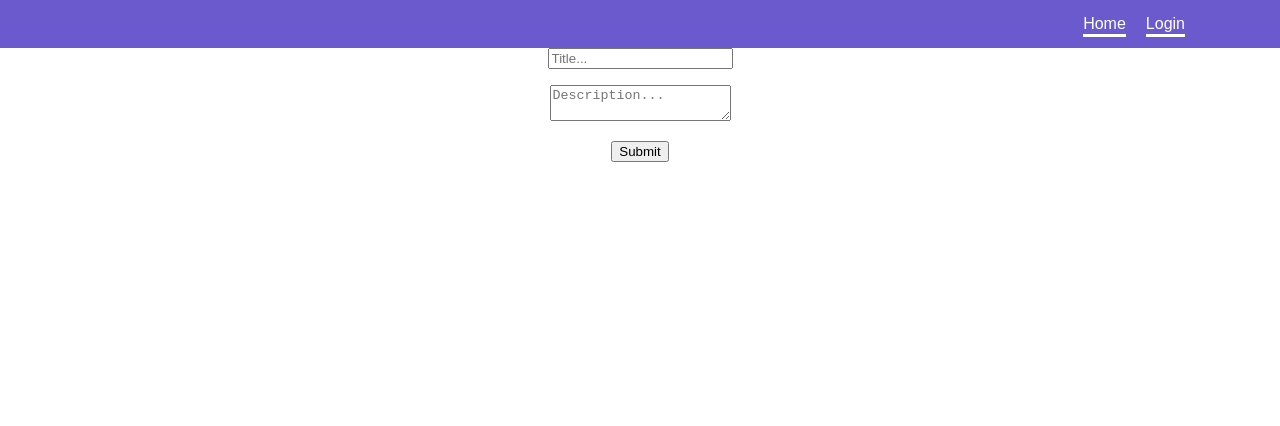
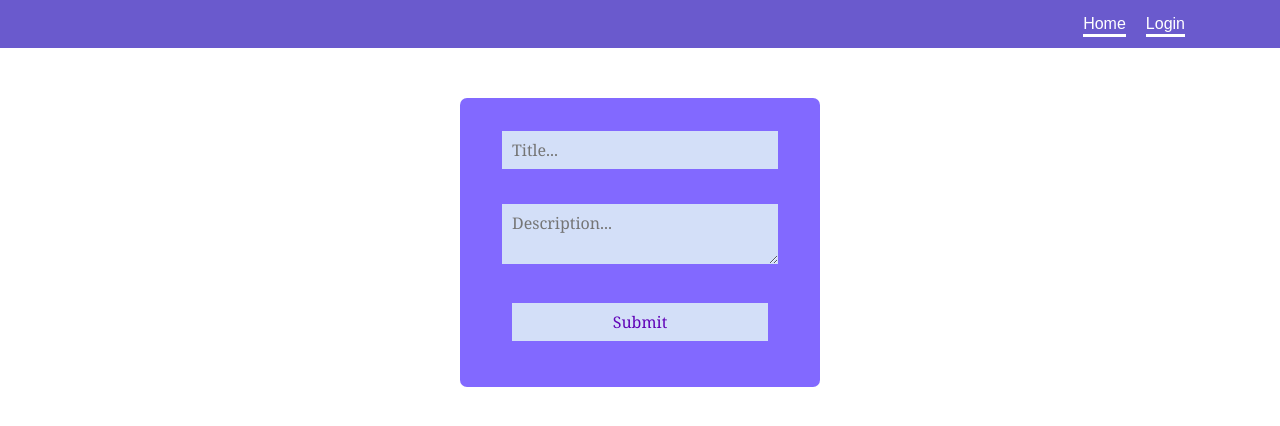
Before and after one commit to matheusfribeiro/firebaseSocialmedia, a React (Vite) app: page /createpost in a window 1280 px wide. Shown: the top 426 px of the page. Built offline with nearby package versions, Linux system fonts and the light colour scheme; no server answers.

Commit message:
feat: database config

```diff
--- a/src/Pages/create-post/CreateForm.tsx
+++ b/src/Pages/create-post/CreateForm.tsx
@@ -1,6 +1,14 @@
+import './createpost.css'
+
 import {useForm} from 'react-hook-form'
 import * as yup from 'yup'
 import { yupResolver } from '@hookform/resolvers/yup'
+import {addDoc, collection} from 'firebase/firestore'
+import { db, auth } from '../../config/firebase'
+import { useAuthState } from 'react-firebase-hooks/auth'
+import { useNavigate } from 'react-router-dom'
+
+
 
 interface CreateFormData {
   title: string,
@@ -8,26 +16,45 @@ interface CreateFormData {
 }
 
 export const CreateForm = () => {
+  const [user] = useAuthState(auth)
+  const navigate = useNavigate()
+
+
   const schema = yup.object().shape({
     title: yup.string().required("You must add a title."),
     description: yup.string().required("You must add a description.")
   })
 
-  const {register, handleSubmit, formState: {errors}} = useForm<CreateFormData>({
+  const {
+    register,
+    handleSubmit,
+    formState: {errors},
+  } = useForm<CreateFormData>({
     resolver: yupResolver(schema)
   })
 
-  const onCreatePost = (data: CreateFormData) => {
-    console.log(data)
+  const postsRef = collection(db, "posts")
+
+  const onCreatePost = async (data: CreateFormData) => {
+    await addDoc(postsRef, {
+      title: data.title,
+      description: data.description,
+      username: user?.displayName,
+      userId: user?.uid
+    })
+
+    navigate("/")
   }
 
   return (
+    <div className="create-post">
       <form onSubmit={handleSubmit(onCreatePost)}>
         <input placeholder='Title...' {...register("title")} />
         <p style={{color: "red"}}>{errors.title?.message}</p>
         <textarea placeholder='Description...' {...register("description")} />
         <p style={{color: "red"}}>{errors.description?.message}</p>
-      <input type="submit" />
+        <input className='submitform' type="submit" />
       </form>
+    </div>
   )
 }
--- /dev/null
+++ b/src/Pages/create-post/createpost.css
@@ -0,0 +1,40 @@
+input,
+textarea {
+  font-family: Cambria, Cochin, Georgia, Times, 'Times New Roman', serif;
+}
+
+.create-post {
+  width: 100%;
+  height: auto;
+  display: flex;
+  justify-content: center;
+}
+
+form {
+  margin-top: 50px;
+  padding: 30px 20px;
+  width: 320px;
+  border-radius: 7px;
+  background-color: white;
+  backdrop-filter: blur(5px);
+  background-color: rgba(43, 0, 255, 0.588);
+  overflow: hidden;
+}
+
+input,
+textarea {
+  width: 80%;
+  padding: 8px 10px;
+  margin: 3px 8px 16px 8px;
+  background-color: rgba(222, 239, 248, 0.877);
+  border: 0px transparent;
+  color: rgb(97, 4, 184);
+  font-size: 16px;
+  z-index: 1;
+  outline: none;
+}
+
+.submitform {
+  cursor: pointer;
+
+}
```
Lines whose indentation alone changed are shown as unchanged.
